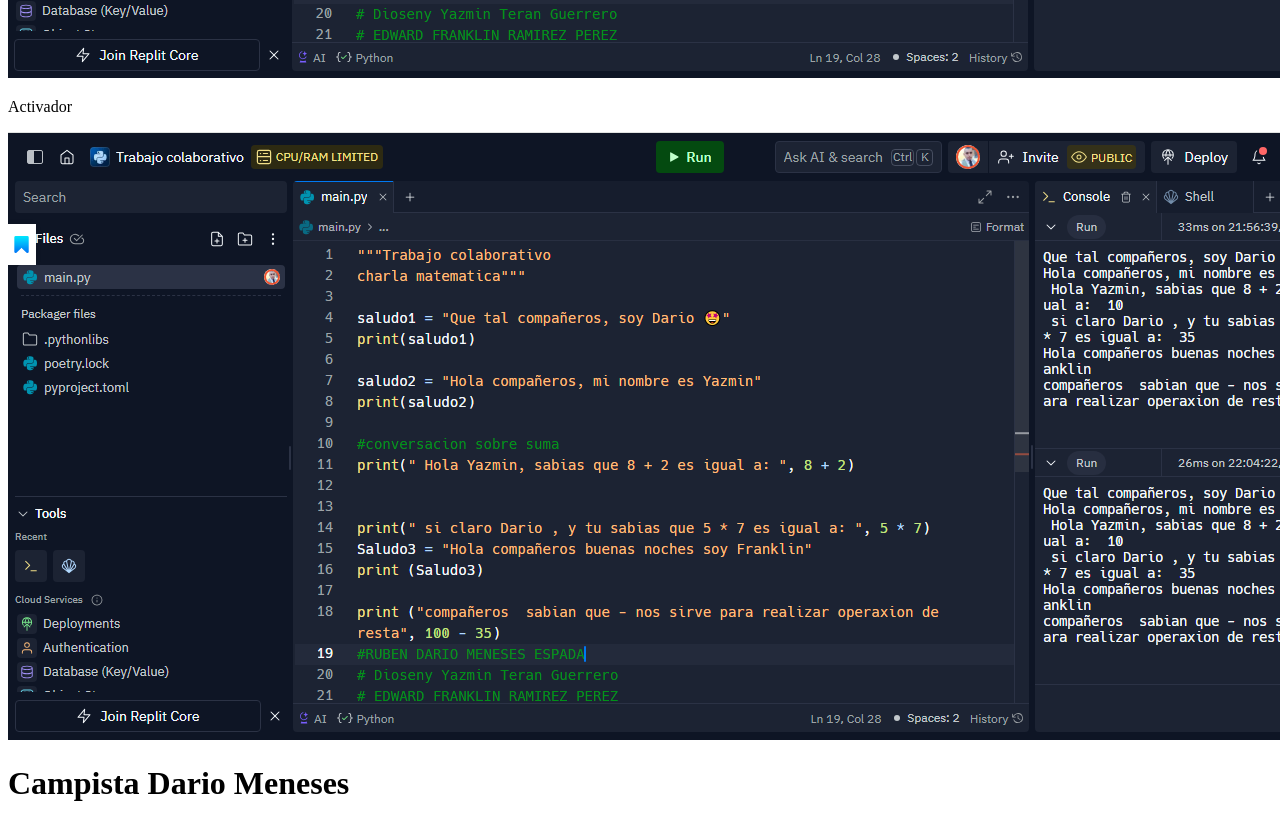
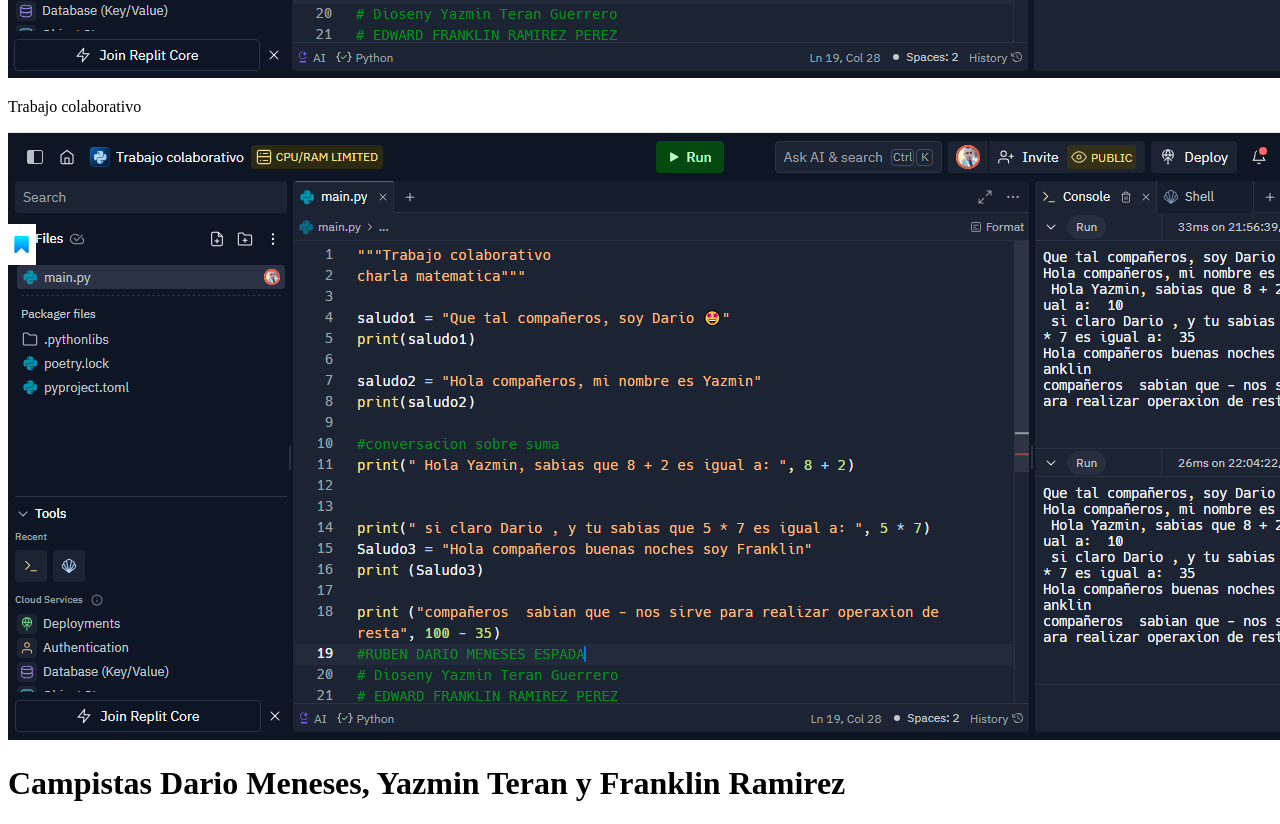
Before and after one commit to DarioMeneses/Trabajo_colaborativo, a plain HTML site: page index.html in a window 1280 px wide. Shown: the part 583-1407 px from the top of the page. Drawn offline with Linux system fonts and the light colour scheme.

Commit message:
Update index.html

```diff
--- a/index.html
+++ b/index.html
@@ -6,8 +6,8 @@
 <body>
     <p>Intrduccion a Python</p>
     <img src="Captura1.PNG" alt="Integrantes del grupo">
-    <p>Activador</p>
+    <p>Trabajo colaborativo</p>
     <img src="Captura2.PNG" alt="Charla matematica">
-    <h1>Campista Dario Meneses</h1>
+    <h1>Campistas Dario Meneses, Yazmin Teran y Franklin Ramirez</h1>
 </body>
 </html>
```
